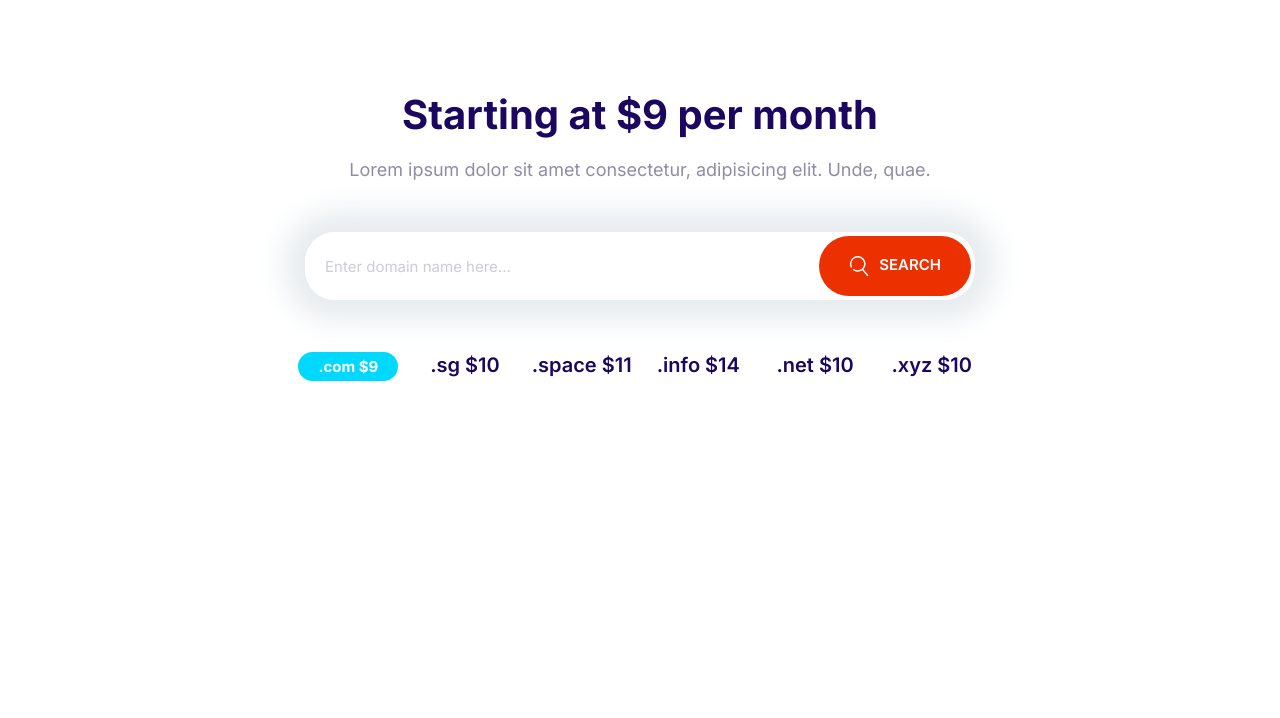
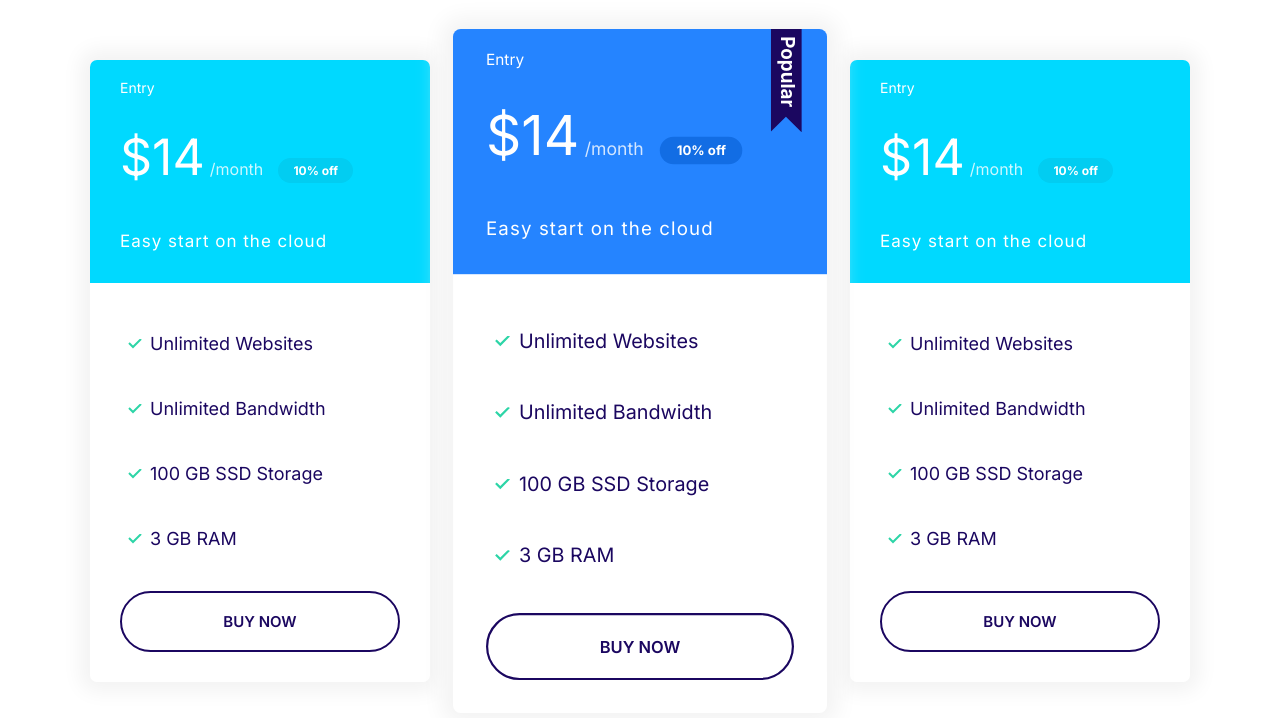
Before and after one commit to thomasjmai22/subscription, a plain HTML site: page index.html in a window 1280 px wide. Drawn offline with Linux system fonts and the light colour scheme.

Commit message:
Added plan block component.

```diff
--- a/CSS/styles.css
+++ b/CSS/styles.css
@@ -297,15 +297,21 @@ a {
   color: #fff;
 }
 /* .card--secondary, */
-.card__header {
+.card--secondary .card__header {
   background: var(--color-secondary);
   color: #fff;
+}
+.card--primary .badge--primary {
+  background: #126de4;
 }
 .card--secondary .badge--secondary {
   background: #02cdf1;
 }
 
 /* PLANS */
+.plan {
+  transition: transform 0.2s ease-out;
+}
 .plan__name {
   color: #fff;
   margin: 0;
@@ -333,7 +339,9 @@ a {
 .plan--popular .card__header {
   position: relative;
 }
-
+.plan--popular {
+  transform: scale(1.1);
+}
 .plan--popular .card__header::before {
   content: url(../images/popular.svg);
   width: 40px;
@@ -342,7 +350,12 @@ a {
   top: -6px;
   right: 5%;
 }
-
+.plan:hover {
+  transform: scale(1.05);
+}
+.plan--popular:hover {
+  transform: scale(1.15);
+}
 @media screen and (min-width: 1024px) {
   .plan__name {
     font-size: 1.4rem;
@@ -681,3 +694,12 @@ a {
     grid-template-columns: repeat(auto-fit, minmax(10rem, 1fr));
   }
 }
+
+/* PLAN BLOCKS */
+.block-plans .grid {
+  gap: 8rem 4rem;
+}
+.block-plans .card {
+  max-width: 500px;
+  margin: 0 auto;
+}
--- a/index.html
+++ b/index.html
@@ -15,33 +15,72 @@
     <title>Document</title>
   </head>
   <body>
-    <section class="block container block-domain">
-      <header class="block__header">
-        <h2>Starting at $9 per month</h2>
-        <p>
-          Lorem ipsum dolor sit amet consectetur, adipisicing elit. Unde, quae.
-        </p>
-      </header>
-      <div class="input-group">
-        <input
-          type="text"
-          class="input"
-          placeholder="Enter domain name here..."
-        />
-        <button class="btn btn--accent">
-          <svg class="icon icon--white">
-            <use xlink:href="images/sprite.svg#search"></use></svg
-          >Search
-        </button>
+    <section class="block container block-plans">
+      <div class="grid grid--1x3">
+        <div class="plan">
+          <div class="card card--secondary">
+            <header class="card__header">
+              <h3 class="plan__name">Entry</h3>
+              <span class="plan__price">$14</span>
+              <span class="plan__billing-cycle">/month</span>
+              <span class="badge badge--secondary badge--small">10% off</span>
+              <span class="plan__description">Easy start on the cloud</span>
+            </header>
+
+            <div class="card__body">
+              <ul class="list list--tick">
+                <li class="list__item">Unlimited Websites</li>
+                <li class="list__item">Unlimited Bandwidth</li>
+                <li class="list__item">100 GB SSD Storage</li>
+                <li class="list__item">3 GB RAM</li>
+              </ul>
+              <button class="btn btn--outline btn--block">BUY NOW</button>
+            </div>
+          </div>
+        </div>
+        <div class="plan plan--popular">
+          <div class="card card--primary">
+            <header class="card__header">
+              <h3 class="plan__name">Entry</h3>
+              <span class="plan__price">$14</span>
+              <span class="plan__billing-cycle">/month</span>
+              <span class="badge badge--primary badge--small">10% off</span>
+              <span class="plan__description">Easy start on the cloud</span>
+            </header>
+
+            <div class="card__body">
+              <ul class="list list--tick">
+                <li class="list__item">Unlimited Websites</li>
+                <li class="list__item">Unlimited Bandwidth</li>
+                <li class="list__item">100 GB SSD Storage</li>
+                <li class="list__item">3 GB RAM</li>
+              </ul>
+              <button class="btn btn--outline btn--block">BUY NOW</button>
+            </div>
+          </div>
+        </div>
+        <div class="plan">
+          <div class="card card--secondary">
+            <header class="card__header">
+              <h3 class="plan__name">Entry</h3>
+              <span class="plan__price">$14</span>
+              <span class="plan__billing-cycle">/month</span>
+              <span class="badge badge--secondary badge--small">10% off</span>
+              <span class="plan__description">Easy start on the cloud</span>
+            </header>
+
+            <div class="card__body">
+              <ul class="list list--tick">
+                <li class="list__item">Unlimited Websites</li>
+                <li class="list__item">Unlimited Bandwidth</li>
+                <li class="list__item">100 GB SSD Storage</li>
+                <li class="list__item">3 GB RAM</li>
+              </ul>
+              <button class="btn btn--outline btn--block">BUY NOW</button>
+            </div>
+          </div>
+        </div>
       </div>
-      <ul class="list block-domain__prices">
-        <list><span class="badge badge--secondary">.com $9</span></list>
-        <list>.sg $10</list>
-        <list>.space $11</list>
-        <list>.info $14</list>
-        <list>.net $10</list>
-        <list>.xyz $10</list>
-      </ul>
     </section>
     <script src="js/main.js"></script>
   </body>
```
Also changed, not shown: components/planBlock.html (added, +67 -0 lines), components/plans.html (+1 -3 lines).
